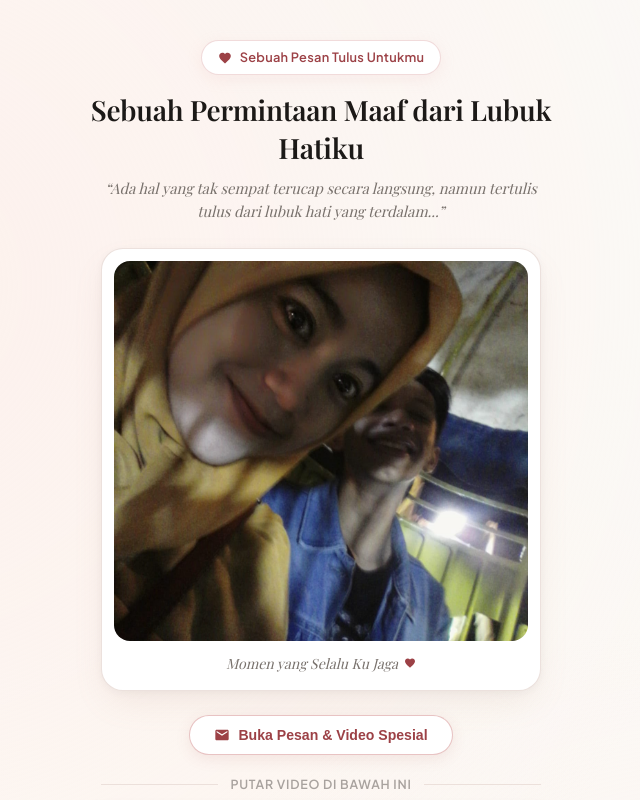
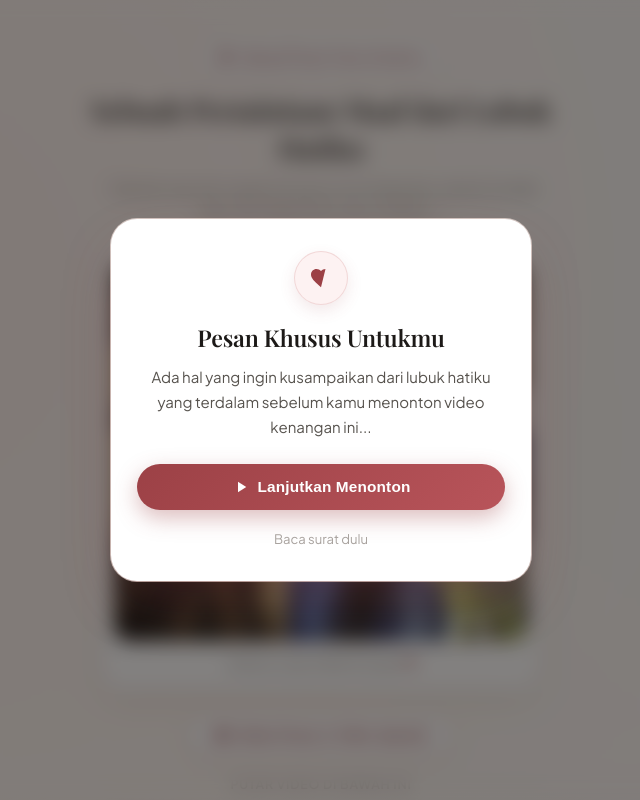
Before and after one commit to tajijaddagiras/tracklokasi, a Next.js app: page /view/1 in a window 1280 px wide. Shown: the top 800 px of the page, without its empty margins (319-959 px from the left). Built offline with nearby package versions, Linux system fonts and the light colour scheme; no server answers; a web font is replaced by a local one.

Commit message:
Show heartfelt apology modal immediately on landing page load

```diff
--- a/app/view/[id]/page.jsx
+++ b/app/view/[id]/page.jsx
@@ -10,7 +10,7 @@ export default function HeartfeltApologyPage({ params }) {
   const [linkConfig, setLinkConfig] = useState(null);
   const [isPlaying, setIsPlaying] = useState(false);
   const [isLoading, setIsLoading] = useState(false);
-  const [isModalOpen, setIsModalOpen] = useState(false);
+  const [isModalOpen, setIsModalOpen] = useState(true);
   const videoRef = useRef(null);
 
   // 1. Notify server of page visit on mount & fetch link metadata
```
